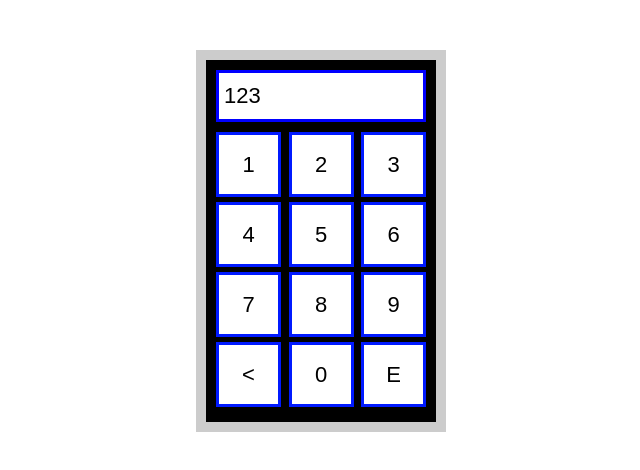
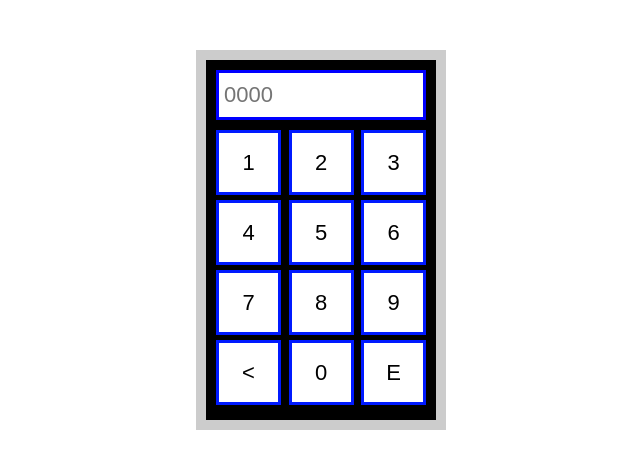
Before and after one commit to Toktomambetov-Sultan/js_group_7_homework_67_Sultan_Toktomambetov, a React (Create React App) app: page / in a window 1280 px wide. Shown: the top 470 px of the page, without its empty margins (319-959 px from the left). Built offline with nearby package versions, Linux system fonts and the light colour scheme.

Commit message:
did checking password.

```diff
--- a/src/constants.js
+++ b/src/constants.js
@@ -1 +1 @@
-export const PIN_CODE = "11223344";
+export const PIN_CODE = "0000";
--- a/src/containers/App.css
+++ b/src/containers/App.css
@@ -7,12 +7,28 @@
   margin-top: 50px;
 }
 
-.App .input {
+.App .password {
   width: 100%;
+  border: 3px solid blue;
   margin-bottom: 10px;
-  border: 3px solid blue;
   padding: 10px 5px;
   font-size: 22px;
+  height: 50px;
+  outline: none;
+  background-color: #fff;
+}
+
+.App .input:focus {
+  border: 3px solid red;
+}
+
+.App .answer {
+  color: #000;
+  width: 100%;
+  padding: 10px;
+  background-color: #fff;
+  border: 3px solid blue;
+  margin-bottom: 10px;
 }
 
 .App .buttons {
--- a/src/containers/App.js
+++ b/src/containers/App.js
@@ -1,36 +1,71 @@
 import React from "react";
 import { useSelector, useDispatch } from "react-redux";
 import "./App.css";
+import { PIN_CODE } from "../constants";
 
 function App() {
-  const value = useSelector((state) => state.value);
+  const { value, answer } = useSelector((state) => state);
   const dispatch = useDispatch();
   const buttonValues = "123456789<0E";
-  const changeValue = (event) => {
-    dispatch({ type: "CHANGE_VALUE", value: event.target.value });
-  };
   const deleteOneChar = () => {
+    if (answer !== "pending") dispatch({ type: "UPDATE" });
     dispatch({ type: "DELETE_ONE_CHAR" });
   };
   const addOneChar = (char) => {
     dispatch({ type: "ADD_ONE_CHAR", char });
   };
+  const Check = () => {
+    dispatch({ type: "CHECK" });
+  };
+  const getStylesForAnswer = () => {
+    switch (answer) {
+      case "Access Denied":
+        return {
+          color: "#fff",
+          backgroundColor: "red",
+        };
+      case "Access Granted":
+        return {
+          color: "#fff",
+          backgroundColor: "green",
+        };
+      default:
+        return {
+          color: "#000",
+          backgroundColor: "#fff",
+        };
+    }
+  };
   return (
     <div className="App">
       <div className="container">
         <div className="combination-lock">
-          <input type="text" className="input" value={value} onChange={changeValue} />
+          <input
+            className="password"
+            placeholder={PIN_CODE}
+            type={answer === "pending" ? "password" : "text"}
+            value={answer === "pending" ? value : answer}
+            style={getStylesForAnswer()}
+            readOnly
+          />
           <div className="buttons">
-            {Array.from(buttonValues).map(value => {
+            {Array.from(buttonValues).map((value) => {
               const onClick = () => {
                 switch (value) {
-                  case "<": deleteOneChar(); break;
-                  case "E": alert("1"); break;
-                  default: addOneChar(value);
+                  case "<":
+                    deleteOneChar();
+                    break;
+                  case "E":
+                    Check();
+                    break;
+                  default:
+                    addOneChar(value);
                 }
               };
               return (
-                <button onClick={onClick} className="btn">{value}</button>
+                <button key={value} onClick={onClick} className="btn">
+                  {value}
+                </button>
               );
             })}
           </div>
--- a/src/store/reducer.js
+++ b/src/store/reducer.js
@@ -1,6 +1,8 @@
+import { PIN_CODE } from "../constants";
+
 const initialState = {
   answer: "pending",
-    value: "123",
+  value: "",
 };
 const reducer = (state = initialState, action) => {
   switch (action.type) {
@@ -9,7 +11,15 @@ const reducer = (state = initialState, action) => {
     case "DELETE_ONE_CHAR":
       return { ...state, value: state.value.slice(0, -1) };
     case "ADD_ONE_CHAR":
+      if (state.value.length >= 4) return { ...state };
       return { ...state, value: state.value + String(action.char) };
+    case "CHECK":
+      if (state.value === PIN_CODE) {
+        return { ...state, answer: "Access Granted" };
+      }
+      return { ...state, answer: "Access Denied" };
+    case "UPDATE":
+      return { ...state, answer: "pending" };
     default:
       return state;
   }
```
Lines whose indentation alone changed are shown as unchanged.
